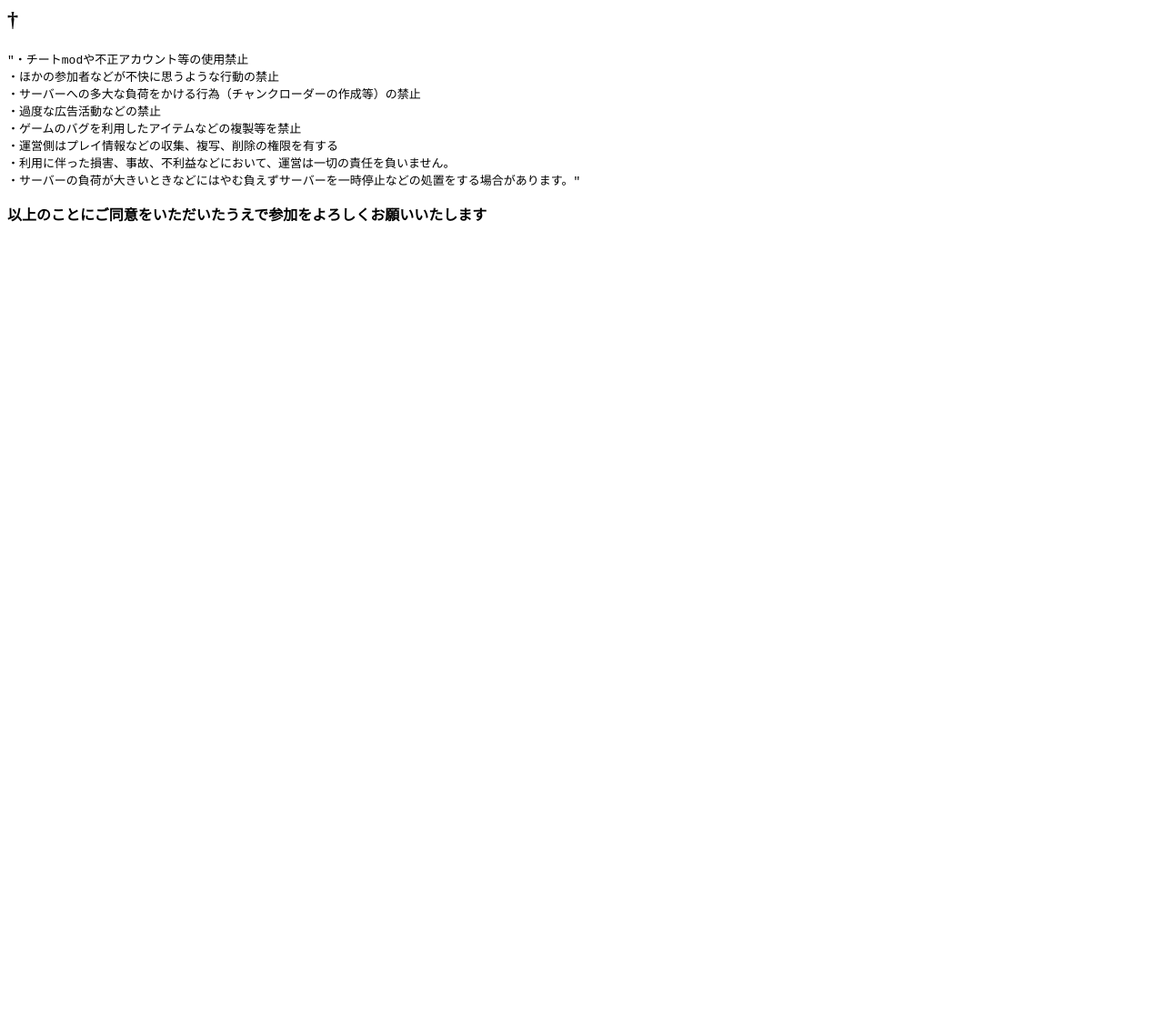
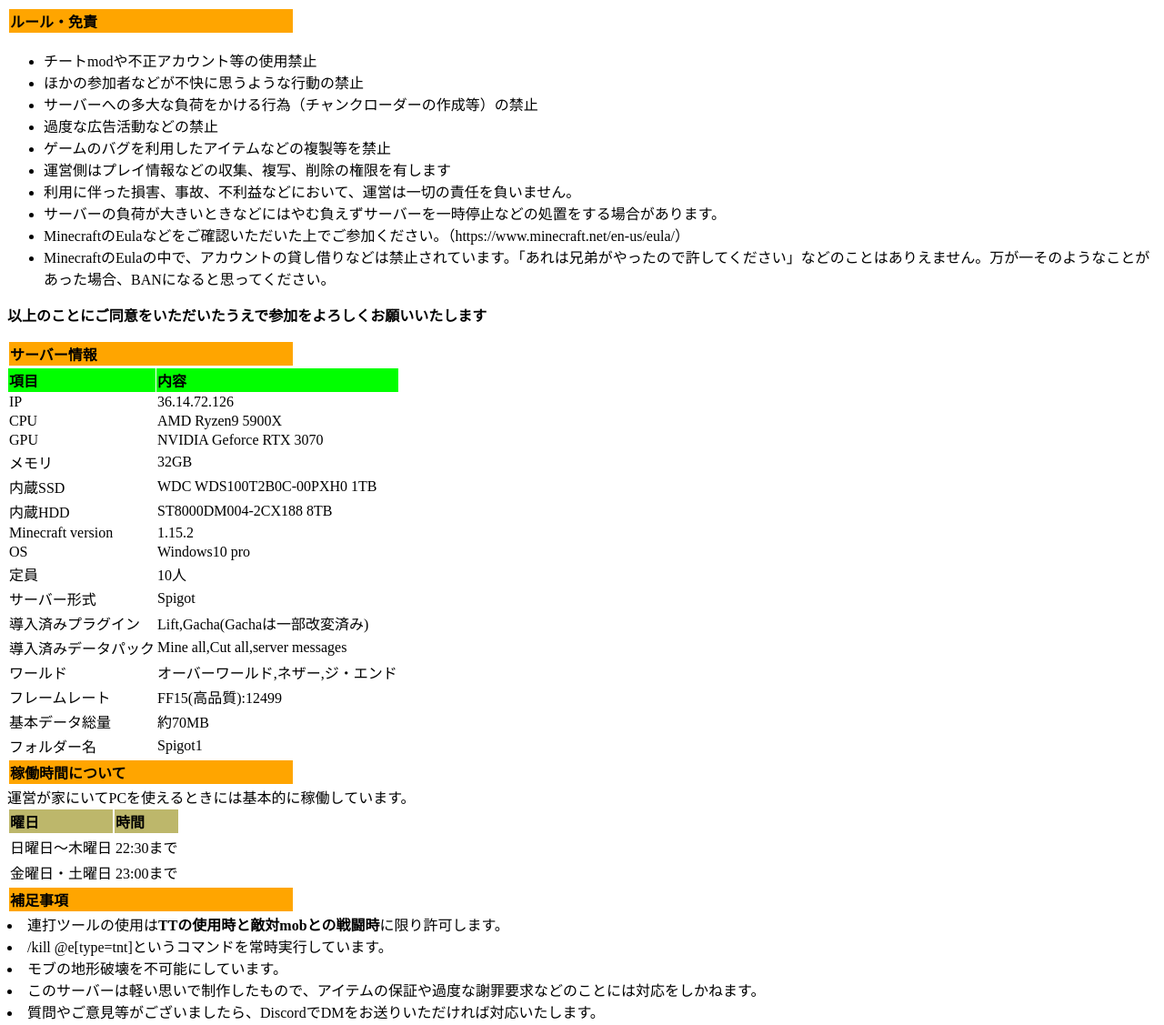
Before and after one commit to mr-Kpon/Minecraft, a plain HTML site: page index.html in a window 1280 px wide. Shown: the whole page at 91% size. Before the commit the page ends 800 px from the top, so only its background shows below. Drawn offline with Linux system fonts and the light colour scheme.

Commit message:
Update index.html

```diff
--- a/index.html
+++ b/index.html
@@ -1,18 +1,121 @@
 <html>
-<h2 id="content_1_0">
-<a class="anchor_super" id="rdafa7a2" title="rdafa7a2">†</a>
-</h2>
-<pre>
-"・チートmodや不正アカウント等の使用禁止
-・ほかの参加者などが不快に思うような行動の禁止
-・サーバーへの多大な負荷をかける行為（チャンクローダーの作成等）の禁止
-・過度な広告活動などの禁止
-・ゲームのバグを利用したアイテムなどの複製等を禁止
-・運営側はプレイ情報などの収集、複写、削除の権限を有する
-・利用に伴った損害、事故、不利益などにおいて、運営は一切の責任を負いません。
-・サーバーの負荷が大きいときなどにはやむ負えずサーバーを一時停止などの処置をする場合があります。"
-</pre>
+    <table width="25%"><tbody><tr><td bgcolor="orange"nalign="center"> <a name="rule"> <strong>ルール・免責</strong></a></td></tr></tbody></table>
+<ul>
+<li>チートmodや不正アカウント等の使用禁止</li>
+<li>ほかの参加者などが不快に思うような行動の禁止</li>
+<li>サーバーへの多大な負荷をかける行為（チャンクローダーの作成等）の禁止</li>
+<li>過度な広告活動などの禁止</li>
+<li>ゲームのバグを利用したアイテムなどの複製等を禁止</li>
+<li>運営側はプレイ情報などの収集、複写、削除の権限を有します</li>
+<li>利用に伴った損害、事故、不利益などにおいて、運営は一切の責任を負いません。</li>
+<li>サーバーの負荷が大きいときなどにはやむ負えずサーバーを一時停止などの処置をする場合があります。</li>
+<li>MinecraftのEulaなどをご確認いただいた上でご参加ください。（https://www.minecraft.net/en-us/eula/）</li>
+<li>MinecraftのEulaの中で、アカウントの貸し借りなどは禁止されています。「あれは兄弟がやったので許してください」などのことはありえません。万が一そのようなことがあった場合、BANになると思ってください。</li>
+</ul>
 <p>
 <strong>以上のことにご同意をいただいたうえで参加をよろしくお願いいたします</strong>
 </p>
+<table width="25%"><tbody><tr><td bgcolor="orange"nalign="center"> <a name="serverinfo"><strong>サーバー情報</strong></a></td></tr></tbody></table>
+<div class="ie5">
+    <table class="style_table" cellspacing="1" border="0">
+        <tbody>
+            <tr>
+                <td class="styletd" style="background-color: #01ff00;"><strong>項目</strong></td>
+                <td class="styletd" style="background-color: #01ff00;"><strong>内容</strong></td>
+            </tr>
+            <tr>
+                <td class="style_td">IP</td>
+                <td class="style_td">36.14.72.126</td>
+            </tr>
+            <tr>
+                <td class="style_td">CPU</td>
+                <td class="style_td">AMD Ryzen9 5900X</td>
+            </tr>
+            <tr>
+                <td class="style_td">GPU</td>
+                <td class="style_td">NVIDIA Geforce RTX 3070</td>
+            </tr>
+            <tr>
+                <td class="style_td">メモリ</td>
+                <td class="style_td">32GB</td>
+            </tr>
+            <tr>
+                <td class="style_td">内蔵SSD</td>
+                <td class="style_td">WDC WDS100T2B0C-00PXH0 1TB</td>
+            </tr>
+            <tr>
+                <td class="style_td">内蔵HDD</td>
+                <td class="style_td">ST8000DM004-2CX188 8TB</td>
+            </tr>
+            <tr>
+                <td class="style_td">Minecraft version</td>
+                <td class="style_td">1.15.2</td>
+            </tr>
+            <tr>
+                <td class="style_td">OS</td>
+                <td class="style_td">Windows10 pro</td>
+            </tr>
+            <tr>
+                <td class="style_td">定員</td>
+                <td class="style_td">10人</td>
+            </tr>
+            <tr>
+                <td class="style_td">サーバー形式</td>
+                <td class="style_td">Spigot</td>
+            </tr>
+            <tr>
+                <td class="style_td">導入済みプラグイン</td>
+                <td class="style_td">Lift,Gacha(Gachaは一部改変済み)</td>
+            </tr>
+            <tr>
+                <td class="style_td">導入済みデータパック</td>
+                <td class="style_td">Mine all,Cut all,server messages</td>
+            </tr>
+            <tr>
+                <td class="style_td">ワールド</td>
+                <td class="style_td">オーバーワールド,ネザー,ジ・エンド</td>
+            </tr>
+            <tr>
+                <td class="style_td">フレームレート</td>
+                <td class="style_td">FF15(高品質):12499</td>
+            </tr>
+            <tr>
+                <td class="style_td">基本データ総量</td>
+                <td class="style_td">約70MB</td>
+            </tr>
+            <tr>
+                <td class="style_td">フォルダー名</td>
+                <td class="style_td">Spigot1</td>
+            </tr>
+        </tbody>
+    </table>
+</div>
+<table width="25%"><tbody><tr><td bgcolor="orange"nalign="center"> <a name="serverinfo"><strong>稼働時間について</strong></a></td></tr></tbody></table>
+<div>
+    <table>
+        <tbody>
+            <span font-size:30>運営が家にいてPCを使えるときには基本的に稼働しています。</span>
+            <tr>
+                <td class="style_td" style="background-color: darkkhaki;"><strong>曜日</strong></td>
+                <td class="style_td" style="background-color: darkkhaki;"><strong>時間</strong></td>
+            </tr>
+            <tr>
+                <td class="style_td">日曜日～木曜日</td>
+                <td class="style_td">22:30まで</td>
+            </tr>
+            <tr>
+                <td class="style_td">金曜日・土曜日</td>
+                <td class="style_td">23:00まで</td>
+            </tr>
+        </tbody>
+    </table>
+</div>
+<table width="25%"><tbody><tr><td bgcolor="orange"nalign="center"> <a name="plus"><strong>補足事項</strong></a></td></tr></tbody></table>
+<font size=3>
+    <li>連打ツールの使用は<strong>TTの使用時と敵対mobとの戦闘時</strong>に限り許可します。</li>
+    <li>/kill @e[type=tnt]というコマンドを常時実行しています。</li>
+    <li>モブの地形破壊を不可能にしています。</li>
+    <li>このサーバーは軽い思いで制作したもので、アイテムの保証や過度な謝罪要求などのことには対応をしかねます。</li>
+    <li>質問やご意見等がございましたら、DiscordでDMをお送りいただければ対応いたします。</li>
+</font>
 </html>
```
